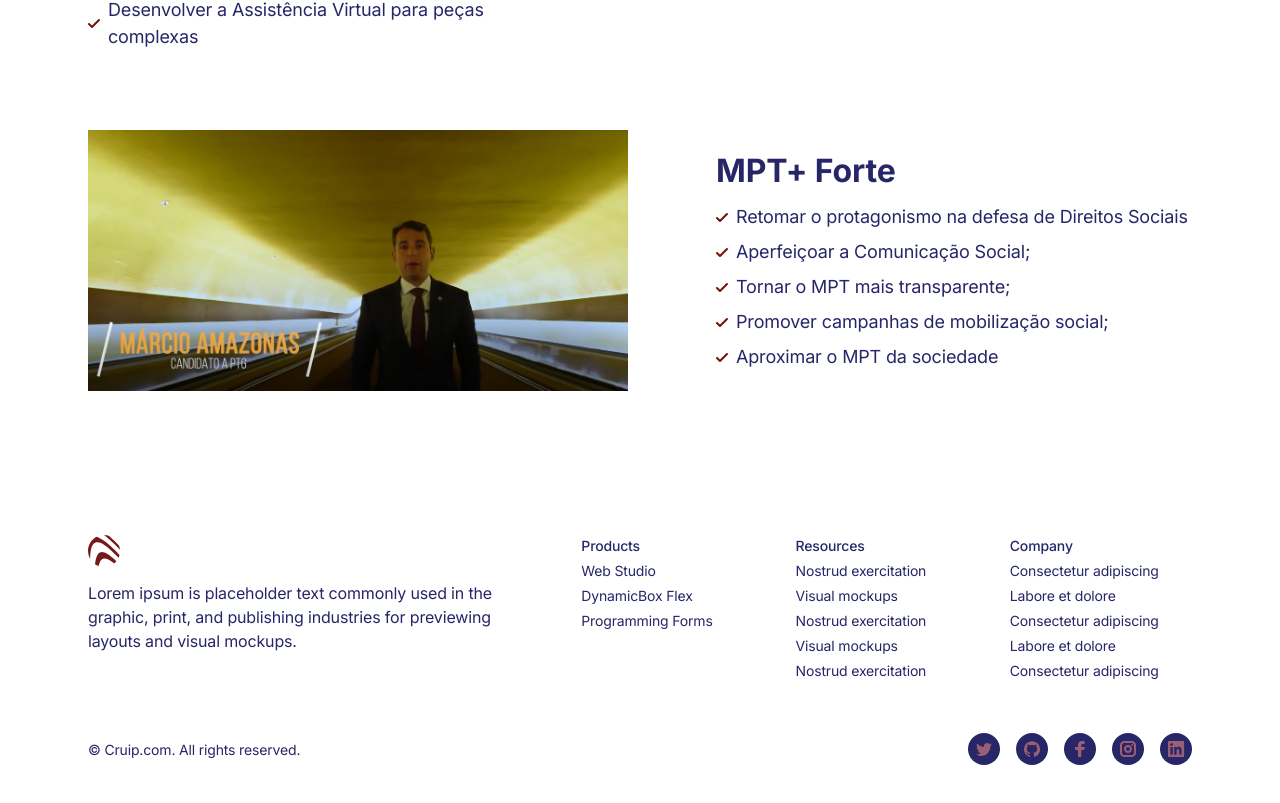
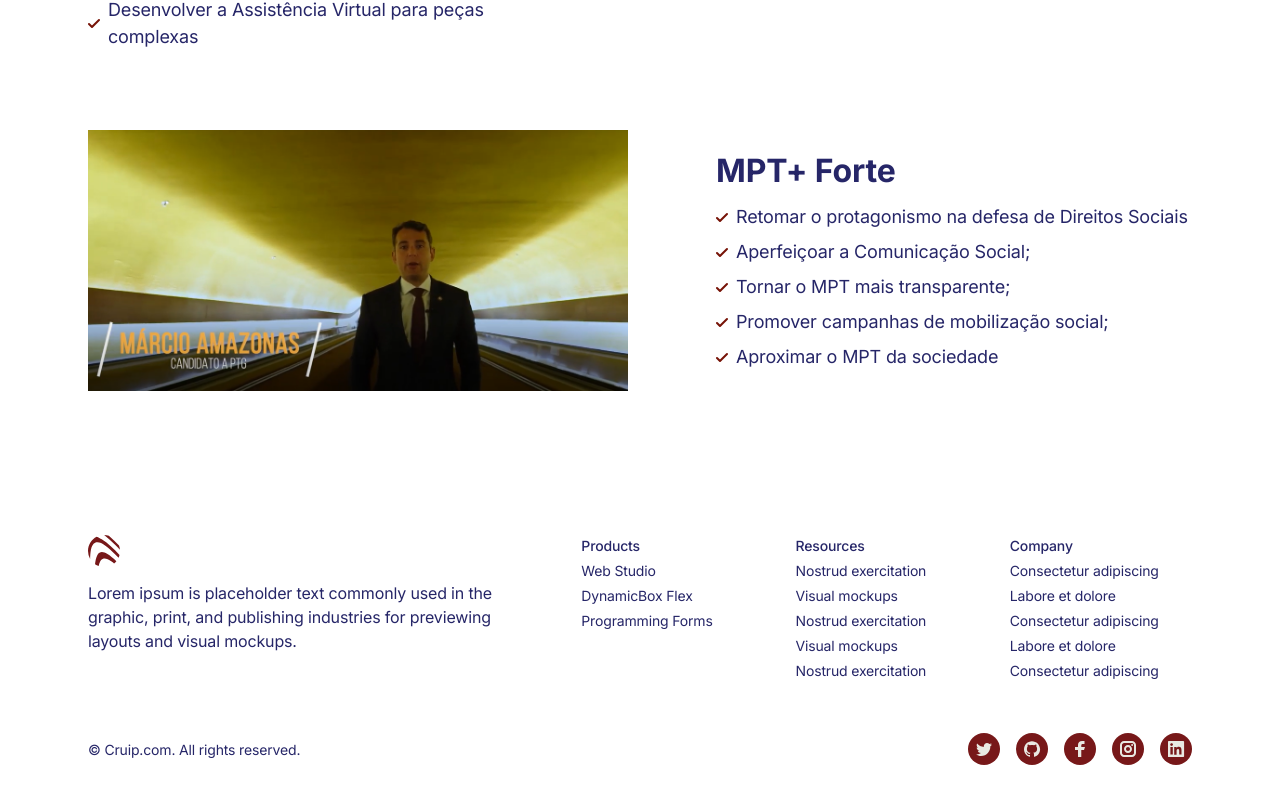
Before and after one commit to alcemaia/projetoMpt, a Next.js app: page / in a window 1280 px wide. Shown: the part 2733-3536 px from the top of the page. Built offline with nearby package versions, Linux system fonts and the light colour scheme; no server answers.

Commit message:
alterações nas cores das redes sociais

```diff
--- a/app/services/getInstagramData.ts
+++ b/app/services/getInstagramData.ts
@@ -16,6 +16,8 @@ export const apiInstagram = async () => {
     })
     if(lastSix !== undefined) {
       const postData: IgPostProps = lastSix.map((post: IgPostProps) => {
+        console.log(post)
+
         const returnPost: IgPostProps = {
           id: post.id,
           title: post.caption,
--- a/components/ui/footer.tsx
+++ b/components/ui/footer.tsx
@@ -94,30 +94,34 @@ export default function Footer() {
           <div className="md:flex md:items-center md:justify-between">
 
             {/* Social links */}
+            {/*twitter*/}
             <ul className="flex mb-4 md:order-1 md:ml-4 md:mb-0">
               <li>
-                <Link href="/" className="flex justify-center items-center text-purple-600 bg-gray-800 hover:text-gray-100 hover:bg-purple-600 rounded-full transition duration-150 ease-in-out" aria-label="Twitter">
+                <Link href="/" className="flex justify-center items-center text-custom-300 bg-vermelho-900 hover:text-gray-100 hover:bg-purple-600 rounded-full transition duration-150 ease-in-out" aria-label="Twitter">
                   <svg className="w-8 h-8 fill-current" viewBox="0 0 32 32" xmlns="http://www.w3.org/2000/svg">
                     <path d="M24 11.5c-.6.3-1.2.4-1.9.5.7-.4 1.2-1 1.4-1.8-.6.4-1.3.6-2.1.8-.6-.6-1.5-1-2.4-1-1.7 0-3.2 1.5-3.2 3.3 0 .3 0 .5.1.7-2.7-.1-5.2-1.4-6.8-3.4-.3.5-.4 1-.4 1.7 0 1.1.6 2.1 1.5 2.7-.5 0-1-.2-1.5-.4 0 1.6 1.1 2.9 2.6 3.2-.3.1-.6.1-.9.1-.2 0-.4 0-.6-.1.4 1.3 1.6 2.3 3.1 2.3-1.1.9-2.5 1.4-4.1 1.4H8c1.5.9 3.2 1.5 5 1.5 6 0 9.3-5 9.3-9.3v-.4c.7-.5 1.3-1.1 1.7-1.8z" />
                   </svg>
                 </Link>
               </li>
+              {/*github*/}
               <li className="ml-4">
-                <Link href="/" className="flex justify-center items-center text-purple-600 bg-gray-800 hover:text-gray-100 hover:bg-purple-600 rounded-full transition duration-150 ease-in-out" aria-label="Github">
+                <Link href="/" className="flex justify-center items-center text-custom-300 bg-vermelho-900 hover:text-gray-100 hover:bg-purple-600 rounded-full transition duration-150 ease-in-out" aria-label="Github">
                   <svg className="w-8 h-8 fill-current" viewBox="0 0 32 32" xmlns="http://www.w3.org/2000/svg">
                     <path d="M16 8.2c-4.4 0-8 3.6-8 8 0 3.5 2.3 6.5 5.5 7.6.4.1.5-.2.5-.4V22c-2.2.5-2.7-1-2.7-1-.4-.9-.9-1.2-.9-1.2-.7-.5.1-.5.1-.5.8.1 1.2.8 1.2.8.7 1.3 1.9.9 2.3.7.1-.5.3-.9.5-1.1-1.8-.2-3.6-.9-3.6-4 0-.9.3-1.6.8-2.1-.1-.2-.4-1 .1-2.1 0 0 .7-.2 2.2.8.6-.2 1.3-.3 2-.3s1.4.1 2 .3c1.5-1 2.2-.8 2.2-.8.4 1.1.2 1.9.1 2.1.5.6.8 1.3.8 2.1 0 3.1-1.9 3.7-3.7 3.9.3.4.6.9.6 1.6v2.2c0 .2.1.5.6.4 3.2-1.1 5.5-4.1 5.5-7.6-.1-4.4-3.7-8-8.1-8z" />
                   </svg>
                 </Link>
               </li>
+              {/*facebook*/}
               <li className="ml-4">
-                <Link href="/" className="flex justify-center items-center text-purple-600 bg-gray-800 hover:text-gray-100 hover:bg-purple-600 rounded-full transition duration-150 ease-in-out" aria-label="Facebook">
+                <Link href="/" className="flex justify-center items-center text-custom-300 bg-vermelho-900 hover:text-gray-100 hover:bg-purple-600 rounded-full transition duration-150 ease-in-out" aria-label="Facebook">
                   <svg className="w-8 h-8 fill-current" viewBox="0 0 32 32" xmlns="http://www.w3.org/2000/svg">
                     <path d="M14.023 24L14 17h-3v-3h3v-2c0-2.7 1.672-4 4.08-4 1.153 0 2.144.086 2.433.124v2.821h-1.67c-1.31 0-1.563.623-1.563 1.536V14H21l-1 3h-2.72v7h-3.257z" />
                   </svg>
                 </Link>
               </li>
+              {/*instagram*/}
               <li className="ml-4">
-                <Link href="/" className="flex justify-center items-center text-purple-600 bg-gray-800 hover:text-gray-100 hover:bg-purple-600 rounded-full transition duration-150 ease-in-out" aria-label="Instagram">
+                <Link href="/" className="flex justify-center items-center text-custom-300 bg-vermelho-900 hover:text-gray-100 hover:bg-purple-600 rounded-full transition duration-150 ease-in-out" aria-label="Instagram">
                   <svg className="w-8 h-8 fill-current" viewBox="0 0 32 32" xmlns="http://www.w3.org/2000/svg">
                     <circle cx="20.145" cy="11.892" r="1" />
                     <path d="M16 20c-2.206 0-4-1.794-4-4s1.794-4 4-4 4 1.794 4 4-1.794 4-4 4zm0-6c-1.103 0-2 .897-2 2s.897 2 2 2 2-.897 2-2-.897-2-2-2z" />
@@ -125,8 +129,9 @@ export default function Footer() {
                   </svg>
                 </Link>
               </li>
+              {/*Linkedin*/}
               <li className="ml-4">
-                <Link href="/" className="flex justify-center items-center text-purple-600 bg-gray-800 hover:text-gray-100 hover:bg-purple-600 rounded-full transition duration-150 ease-in-out" aria-label="Linkedin">
+                <Link href="/" className="flex justify-center items-center text-custom-300 bg-vermelho-900 hover:text-gray-100 hover:bg-purple-600 rounded-full transition duration-150 ease-in-out" aria-label="Linkedin">
                   <svg className="w-8 h-8 fill-current" viewBox="0 0 32 32" xmlns="http://www.w3.org/2000/svg">
                     <path d="M23.3 8H8.7c-.4 0-.7.3-.7.7v14.7c0 .3.3.6.7.6h14.7c.4 0 .7-.3.7-.7V8.7c-.1-.4-.4-.7-.8-.7zM12.7 21.6h-2.3V14h2.4v7.6h-.1zM11.6 13c-.8 0-1.4-.7-1.4-1.4 0-.8.6-1.4 1.4-1.4.8 0 1.4.6 1.4 1.4-.1.7-.7 1.4-1.4 1.4zm10 8.6h-2.4v-3.7c0-.9 0-2-1.2-2s-1.4 1-1.4 2v3.8h-2.4V14h2.3v1c.3-.6 1.1-1.2 2.2-1.2 2.4 0 2.8 1.6 2.8 3.6v4.2h.1z" />
                   </svg>
```
